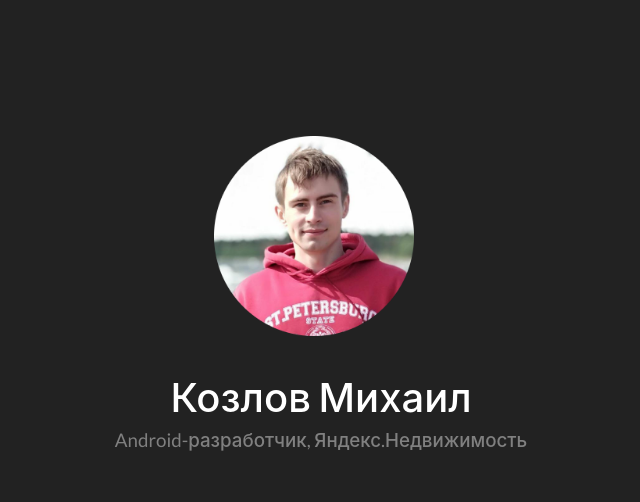
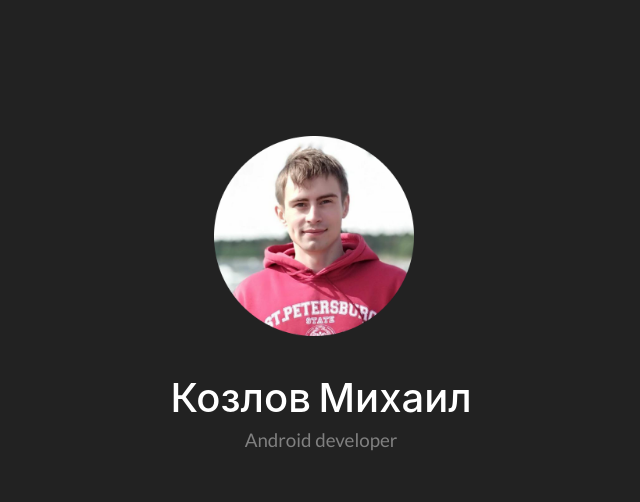
Before and after one commit to mmishak/mmishak.github.io, a plain HTML site: page index.html in a window 1280 px wide. Shown: the top 502 px of the page, without its empty margins (319-959 px from the left). Drawn offline with nearby package versions, Linux system fonts and the light colour scheme.

Commit message:
Update index.html

```diff
--- a/index.html
+++ b/index.html
@@ -33,7 +33,7 @@
                 <br/>
                 <br/>
                 <h2 class="cover-heading">Козлов Михаил</h1>
-                <h5>Android-разработчик, Яндекс.Недвижимость</h5>
+                <h5>Android developer</h5>
                 <br/>
                 <br/>
 
```
